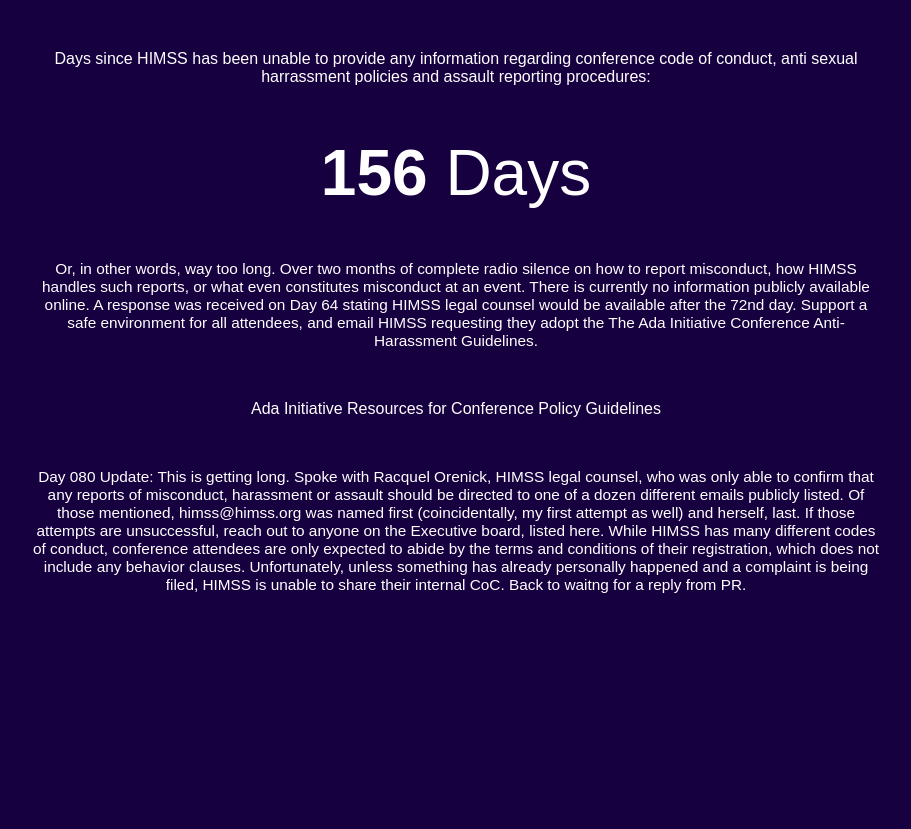
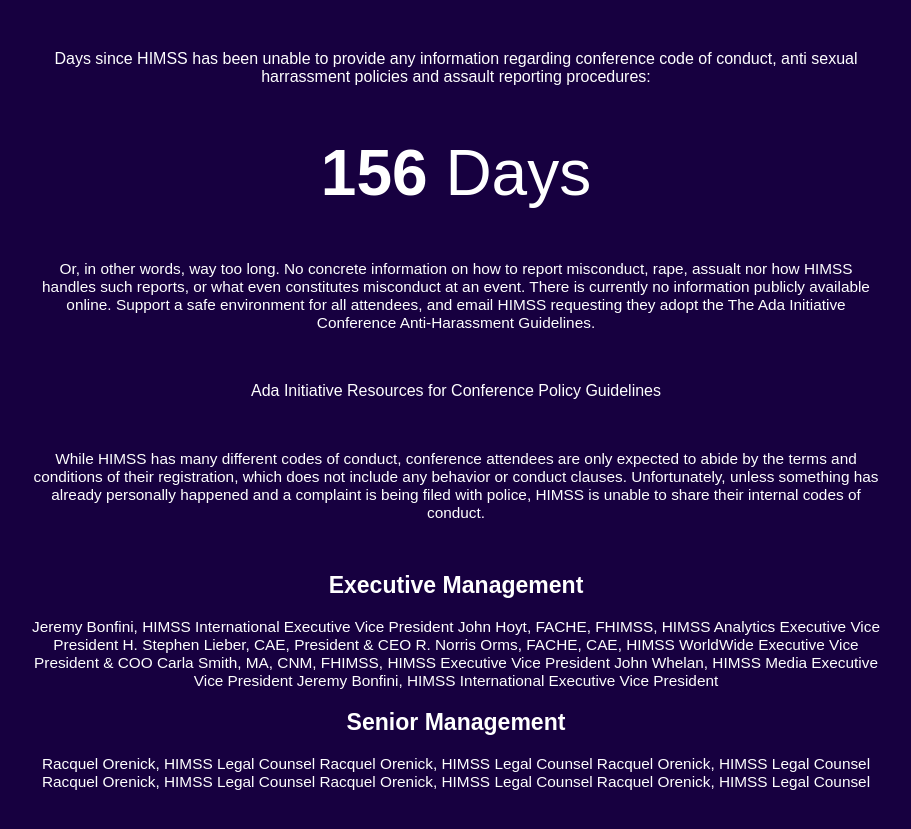
Before and after one commit to laurenstill/laurenstill.github.io, a Jekyll site: the page himssplzrespond.html, which Jekyll copies as it is, in a window 1280 px wide. Shown: the top 829 px of the page, without its empty margins (184-1095 px from the left). Built offline with Jekyll 4.4.1, drawn with Linux system fonts in a browser that asks for light colours.

Commit message:
Update himssplzrespond.html

```diff
--- a/himssplzrespond.html
+++ b/himssplzrespond.html
@@ -91,7 +91,7 @@
 
 
 <div id="sub">
- Or, in other words, way too long.  Over two months of complete radio silence on how to report misconduct, how HIMSS handles such reports, or what even constitutes misconduct at an event. There is currently no information publicly available online. A response was received on Day 64 stating HIMSS legal counsel would be available after the 72nd day. Support a safe environment for all attendees, and <a href="mailto:rorenick@himss.org">email HIMSS</a> requesting they adopt the <a href="https://adainitiative.org/what-we-do/conference-policies/">The Ada Initiative Conference Anti-Harassment Guidelines</a>.
+ Or, in other words, way too long.  No concrete information on how to report misconduct, rape, assualt nor how HIMSS handles such reports, or what even constitutes misconduct at an event. There is currently no information publicly available online. Support a safe environment for all attendees, and <a href="mailto:rorenick@himss.org">email HIMSS</a> requesting they adopt the <a href="https://adainitiative.org/what-we-do/conference-policies/">The Ada Initiative Conference Anti-Harassment Guidelines</a>.
 </div>
 
 
@@ -100,10 +100,29 @@
 </div>
 
 <div id="sub">
-Day 080 Update:  This is getting long.  Spoke with <a href="mailto:rorenick@himss.org">Racquel Orenick</a>, HIMSS legal counsel, who was only able to confirm that any reports of misconduct, harassment or assault should be directed to one of a dozen different emails publicly listed. Of those mentioned, himss@himss.org was named first (coincidentally, my first attempt as well) and herself, last. If those attempts are unsuccessful, <a href="http://www.himss.org/executive-contacts?navItemNumber=18016">reach out to anyone on the Executive board, listed here</a>.  While HIMSS has many different codes of conduct, conference attendees are <a href="http://www.himssconference.org/Registration/Content.aspx?ItemNumber=22970">only expected to abide by the terms and conditions of their registration</a>, which does not include any behavior clauses.  Unfortunately, unless something has already personally happened and a complaint is being filed, HIMSS is unable to share their internal
-CoC. Back to waitng for a reply from PR.
+While HIMSS has many different codes of conduct, conference attendees are <a href="http://www.himssconference.org/Registration/Content.aspx?ItemNumber=22970">only expected to abide by the terms and conditions of their registration</a>, which does not include any behavior or conduct clauses.  Unfortunately, unless something has already personally happened and a complaint is being filed with police, HIMSS is unable to share their internal codes of conduct.
+</div>
 
-</div>
+
+<div id="sub">
+<h2>Executive Management</h2>
+<a href="mailto:jbonfini@himss.org">Jeremy Bonfini</a>, HIMSS International Executive Vice President
+<a href="mailto:jhoyt@himss.org">John Hoyt, FACHE, FHIMSS</a>, HIMSS Analytics Executive Vice President
+<a href="mailto:slieber@himss.org">H. Stephen Lieber, CAE</a>, President & CEO
+<a href="mailto:norms@himss.org">R. Norris Orms, FACHE, CAE</a>, HIMSS WorldWide Executive Vice President & COO
+<a href="mailto:csmith@himss.org">Carla Smith, MA, CNM, FHIMSS</a>, HIMSS Executive Vice President
+<a href="mailto:john.whelan@himssmedia.com">John Whelan</a>, HIMSS Media Executive Vice President
+<a href="mailto:jbonfini@himss.org">Jeremy Bonfini</a>, HIMSS International Executive Vice President
+
+<h2>Senior Management</h2>
+
+ <a href="mailto:rorenick@himss.org">Racquel Orenick</a>, HIMSS Legal Counsel
+ <a href="mailto:rorenick@himss.org">Racquel Orenick</a>, HIMSS Legal Counsel
+  <a href="mailto:rorenick@himss.org">Racquel Orenick</a>, HIMSS Legal Counsel
+   <a href="mailto:rorenick@himss.org">Racquel Orenick</a>, HIMSS Legal Counsel
+    <a href="mailto:rorenick@himss.org">Racquel Orenick</a>, HIMSS Legal Counsel
+     <a href="mailto:rorenick@himss.org">Racquel Orenick</a>, HIMSS Legal Counsel
+ </div>
 
 <!-- Help me!
 
```
